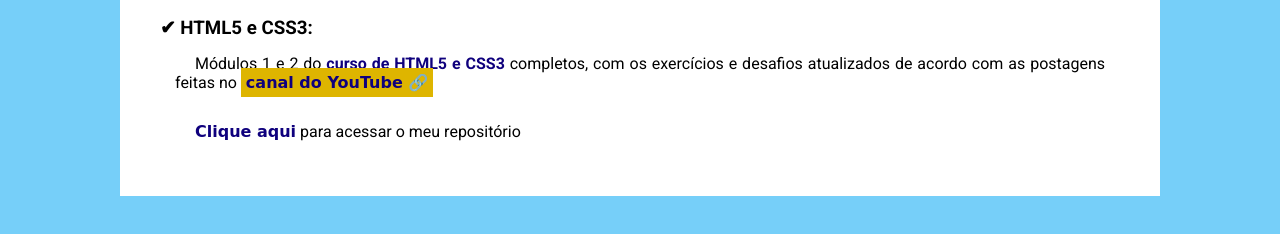
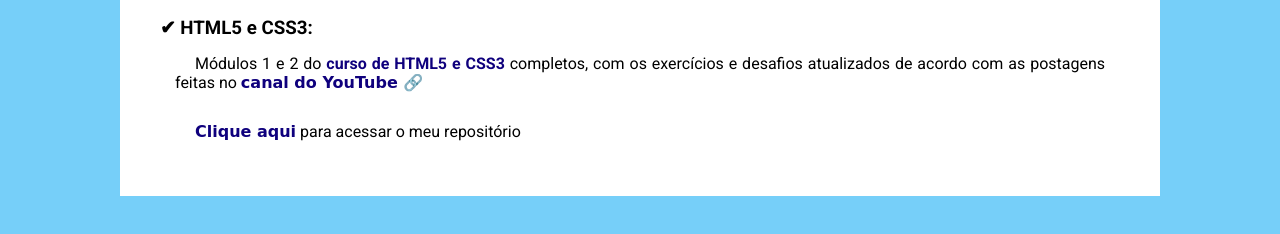
Before and after one commit to magaldimagno/magaldimagno.github.io, a plain HTML site: page index.html in a window 1280 px wide. Shown: the part 316-550 px from the top of the page. Drawn offline with Linux system fonts and the light colour scheme; a web font is replaced by a local one.

Commit message:
Update style.css

```diff
--- a/estilos/style.css
+++ b/estilos/style.css
@@ -12,7 +12,6 @@
     --cor3: #0000E0;
     --cor4: #0F007D;
     --cor5: #DEB500;
-    --cor6: #ffd0007e;
 
     --fonte-padrao: 'Roboto', Arial, Helvetica, sans-serif;
     --fonte-destaque: 'Tourney', cursive;
@@ -92,11 +91,6 @@ a:hover {
     padding: 10px;
 }
 
-a.externo {
-    padding: 5px;
-    background-color: var(--cor5);
-}
-
 a.externo::after {
     content: ' 🔗';
 }
```
